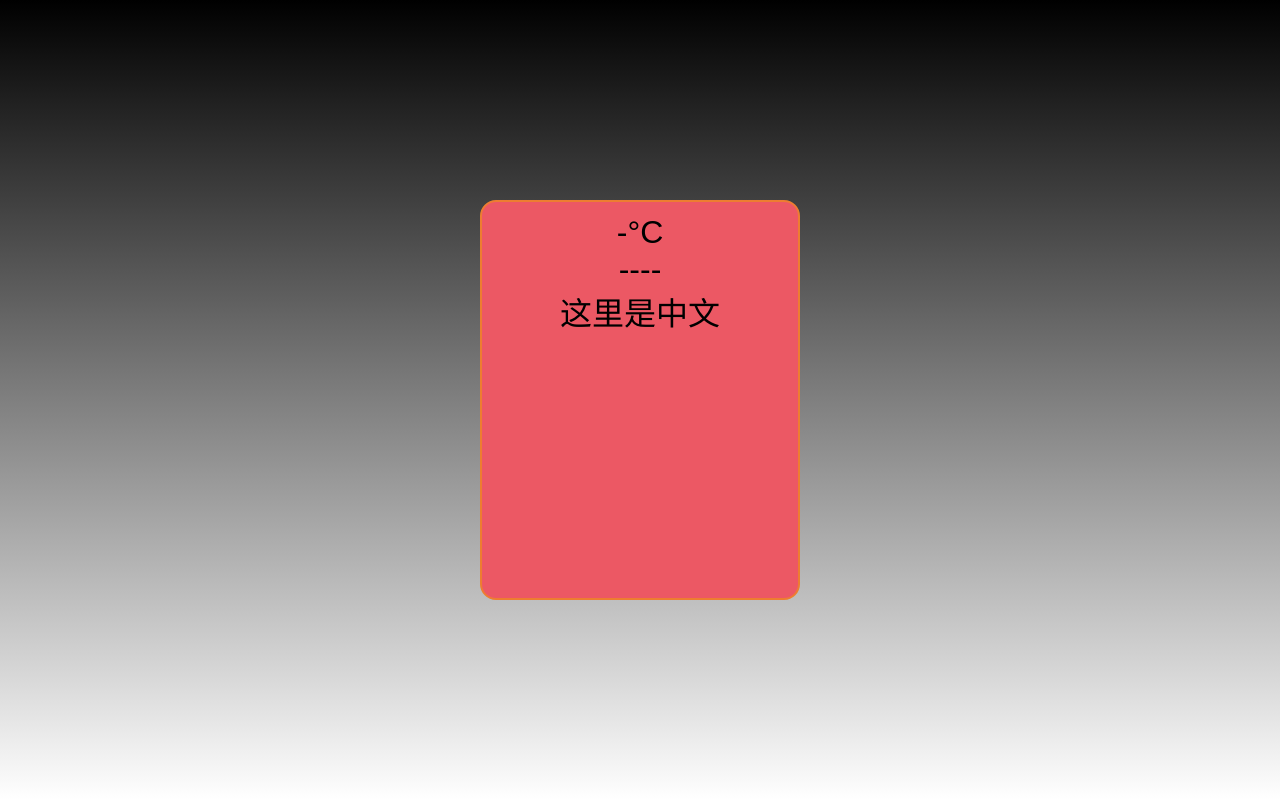
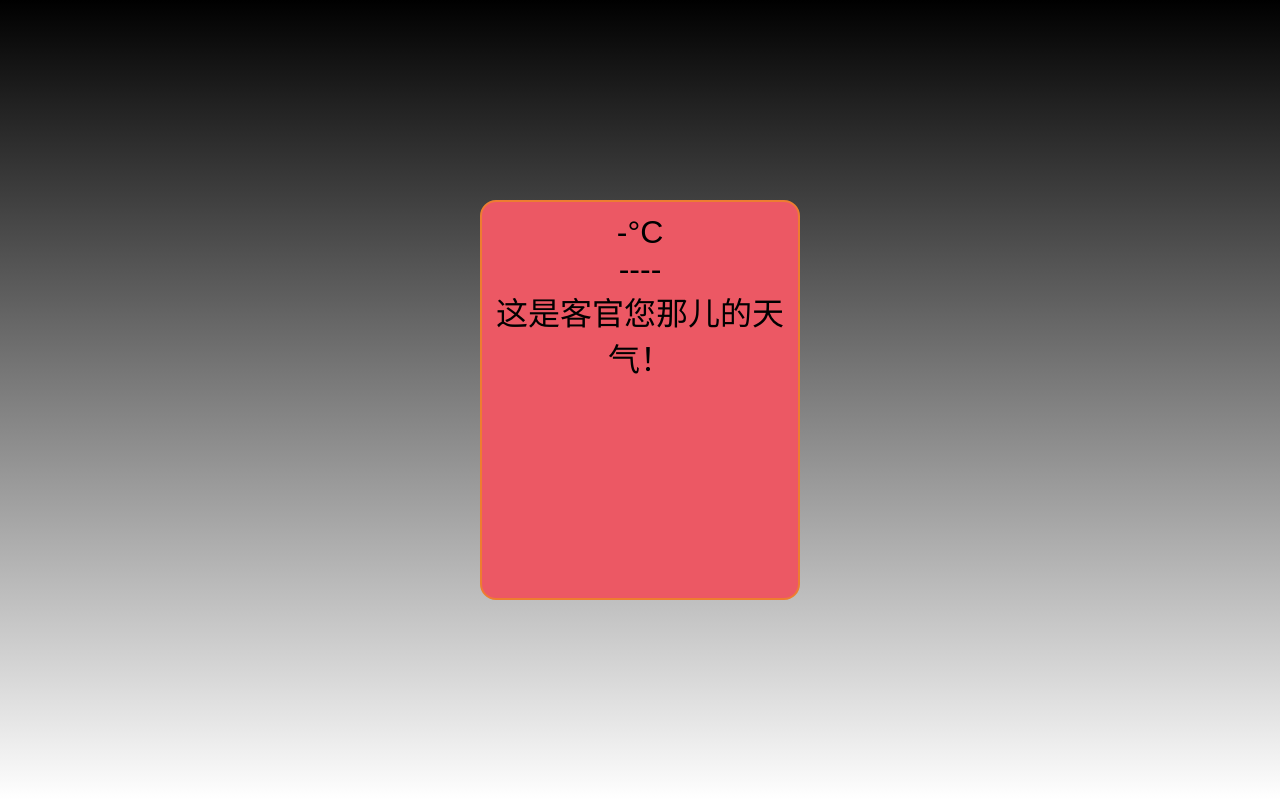
Before and after one commit to fengjianjiang41/birthday-page, a plain HTML site: page index.html in a window 1280 px wide. Drawn offline with Linux system fonts and the light colour scheme.

Commit message:
Minor test for editting after deploy

```diff
--- a/index.html
+++ b/index.html
@@ -16,7 +16,7 @@
         <div class="temp">-°C</div>
         <div class="summary">----</div>
         <div class="location"></div>
-        <div class="location blank-row" lang="zh">这里是中文</div>
+        <div class="location blank-row" lang="zh">这是客官您那儿的天气！</div>
     </div>
     <!--Linking the javascript code-->
     <script src="script.js"></script>
```
